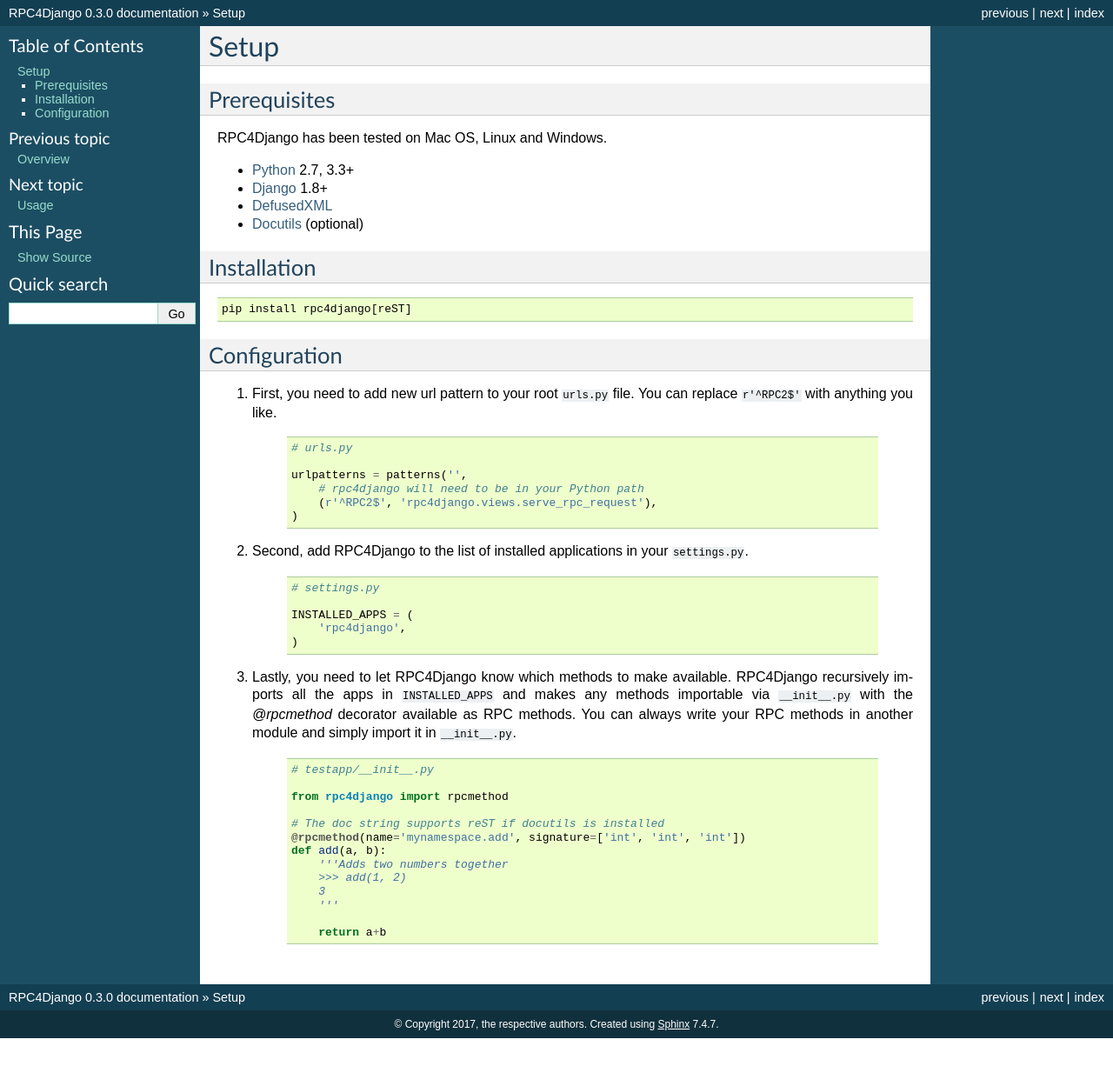
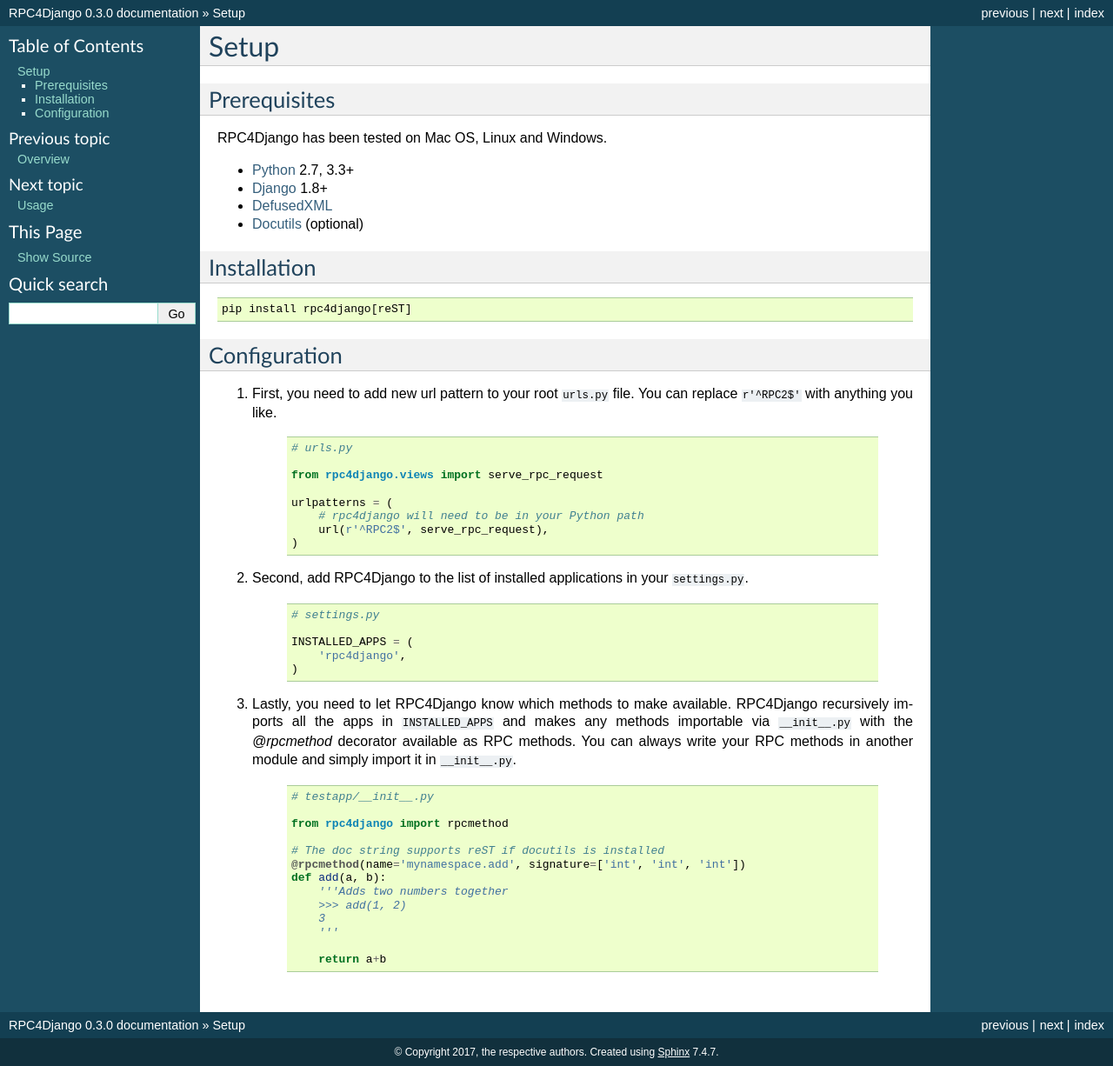
Before and after one commit to rpc4django/rpc4django, a Sphinx documentation site: the page built from docs/setup.txt, in a window 1280 px wide. Shown: the whole page at 87% size. Built offline with Sphinx 7.4.7, drawn with Linux system fonts in a browser that asks for light colours; before the commit the page ends 1194 px from its top, so only the background shows below that.

Commit message:
Update docs for Django 1.8+

```diff
--- a/docs/setup.txt
+++ b/docs/setup.txt
@@ -35,9 +35,11 @@
 
         # urls.py
 
-        urlpatterns = patterns('',
+        from rpc4django.views import serve_rpc_request
+
+        urlpatterns = (
             # rpc4django will need to be in your Python path
-            (r'^RPC2$', 'rpc4django.views.serve_rpc_request'),
+            url(r'^RPC2$', serve_rpc_request),
         )
 
 2. Second, add RPC4Django to the list of installed applications in your
```
